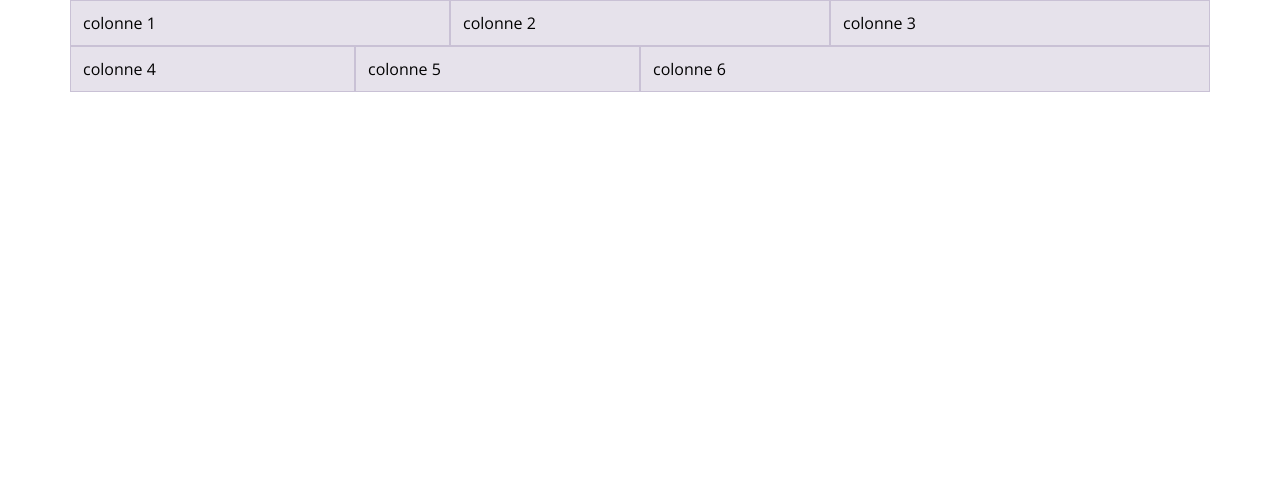
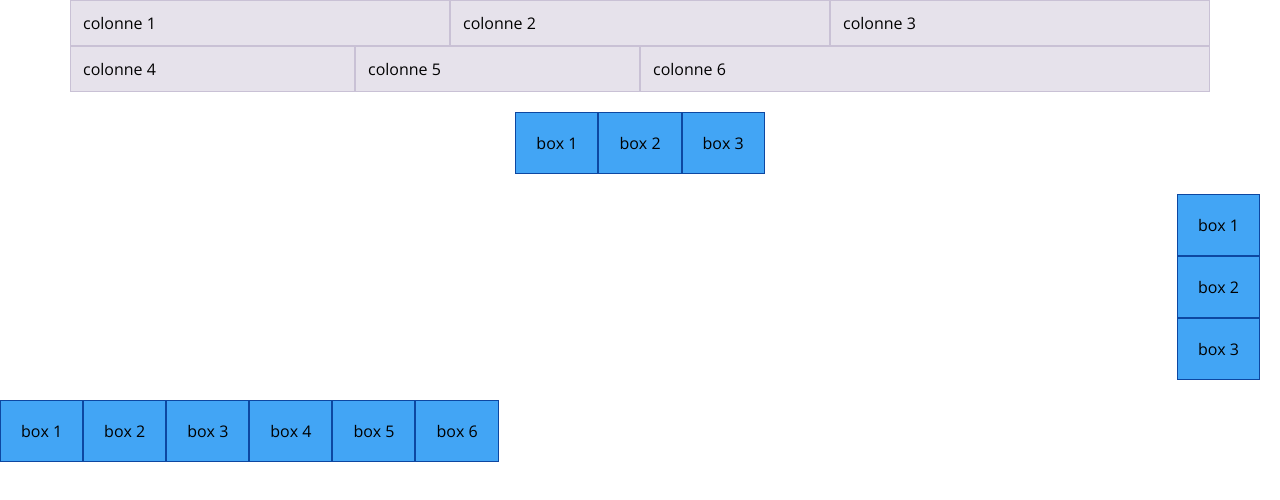
Before and after one commit to elisavonderforst/examen-revision, a website built with Parcel: page src/index.html in a window 1280 px wide. Built offline with nearby package versions, Linux system fonts and the light colour scheme.

Commit message:
same flexbox

```diff
--- a/src/index.html
+++ b/src/index.html
@@ -29,6 +29,26 @@
         </div>
       </div>
     </section>
+    <section class="flexbox">
+      <div class="flexbox-1">
+        <div class="flexbox-box">box 1</div>
+        <div class="flexbox-box">box 2</div>
+        <div class="flexbox-box">box 3</div>
+      </div>
+      <div class="flexbox-2">
+        <div class="flexbox-box">box 1</div>
+        <div class="flexbox-box">box 2</div>
+        <div class="flexbox-box">box 3</div>
+      </div>
+      <div class="flexbox-3">
+        <div class="flexbox-box">box 1</div>
+        <div class="flexbox-box">box 2</div>
+        <div class="flexbox-box">box 3</div>
+        <div class="flexbox-box">box 4</div>
+        <div class="flexbox-box">box 5</div>
+        <div class="flexbox-box">box 6</div>
+      </div>
+    </section>
 
     <script src="js/main.js" type="module"></script>
   </body>
```
